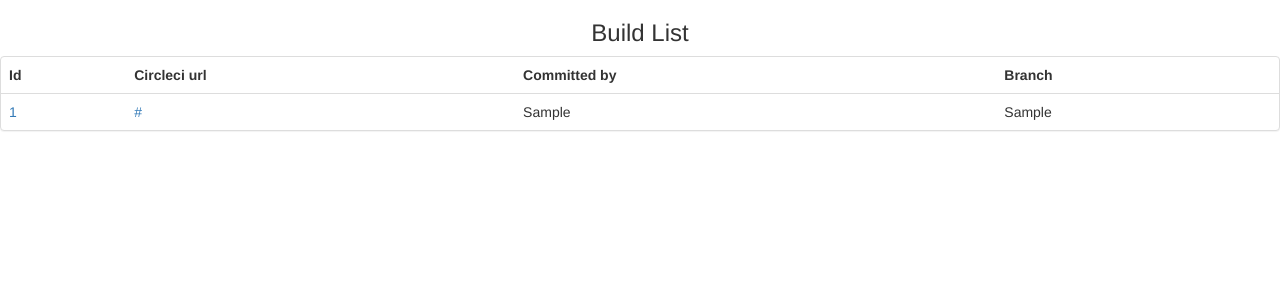
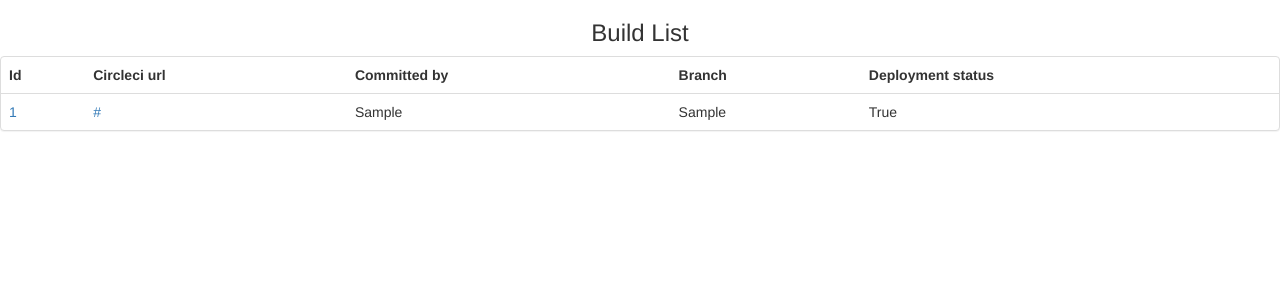
Before and after one commit to MagikVision/mvp-cd, a Django app: page /status/ in a window 1280 px wide. Shown: the top 300 px of the page. Run offline with Django 3.2, Linux system fonts and the light colour scheme; tables that the repository leaves empty hold one stand-in row (values such as "Sample post"); some libraries are stand-ins or nearby versions.

Commit message:
added field deployment_status to BuildInfo

```diff
--- a/mvp_cd/deploy_app/models.py
+++ b/mvp_cd/deploy_app/models.py
@@ -15,6 +15,7 @@ class BuildInfo(models.Model):
     circleci_url = models.CharField(max_length=255)
     created_at = models.DateTimeField(auto_now_add=True)
     vcs_revision = models.TextField(default='0000000')
+    deployment_status = models.BooleanField(default=False)
 
 
 class ServerBuildInfo(models.Model):
--- a/mvp_cd/deploy_app/templates/build_list.html
+++ b/mvp_cd/deploy_app/templates/build_list.html
@@ -24,6 +24,7 @@
                 <th>Circleci url</th>
                 <th>Committed by</th>
                 <th>Branch</th>
+                <th>Deployment status</th>
               </tr>
 
               {% for list_item in build_list %}
@@ -32,6 +33,7 @@
                 <td><a href="{{ list_item.circleci_url }}">{{ list_item.circleci_url }}</a></td>
                 <td>{{ list_item.commitor }}</td>
                 <td>{{ list_item.branch }}</td>
+                <td>{{ list_item.deployment_status }}</td>
                 </tr>
               {% endfor %}
 
--- a/mvp_cd/deploy_app/views.py
+++ b/mvp_cd/deploy_app/views.py
@@ -141,6 +141,8 @@ def process_status(
             ip=ip,
             server_type=server_type,
             build_info=build_info_obj)
+        build_info_obj.deployment_status = True
+        build_info_obj.save()
         build_info_item.save()
     else:
         build_info_item = ServerBuildInfo(
@@ -149,4 +151,6 @@ def process_status(
             ip=ip,
             server_type=server_type,
             build_info=build_info_obj)
+        build_info_obj.deployment_status = false
+        build_info_obj.save()
         build_info_item.save()
```
Also changed, not shown: mvp_cd/deploy_app/migrations/0006_buildinfo_deployment_status.py (added).
